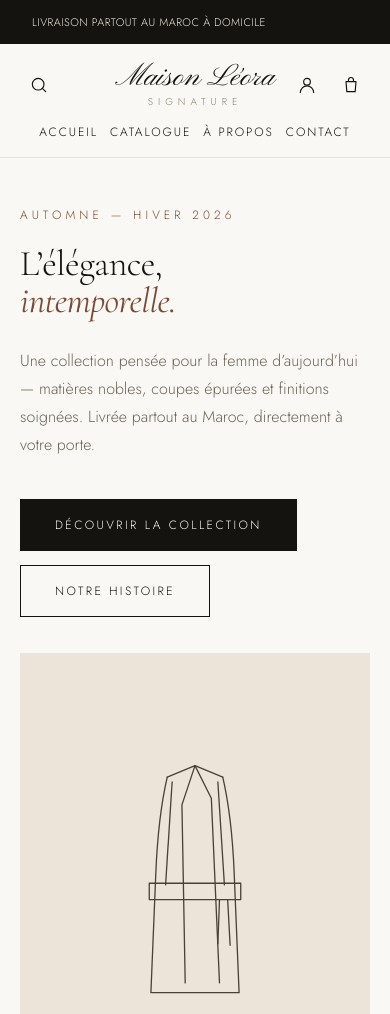
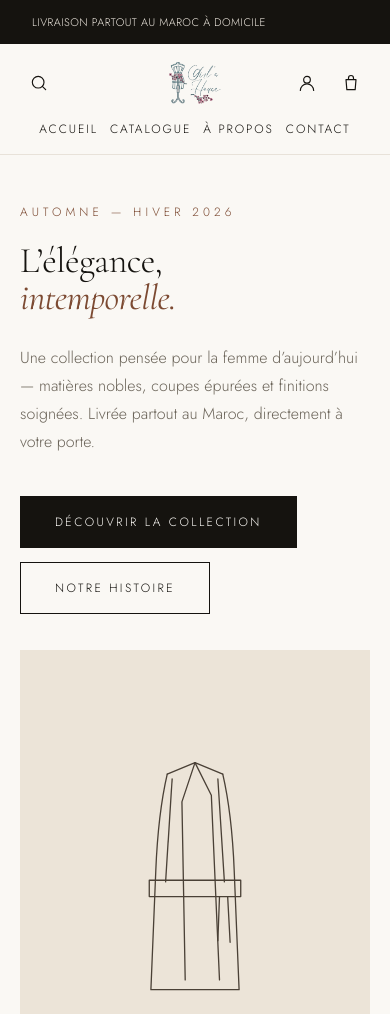
Before and after one commit to zedfzefzfe/girl-fashion-landing-page, a plain HTML site: page index.html in a window 390 px wide. Shown: the top 1014 px of the page. Drawn offline with nearby package versions, Linux system fonts and the light colour scheme.

Commit message:
Rebrand to Girl's House: add transparent logo, replace wordmark
Co-Authored-By: Claude Opus 4.8 <noreply@anthropic.com>
Claude-Session: https://claude.ai/code/session_01KPpQHSRSVo9VTGpinFZ9NU

```diff
--- a/index.html
+++ b/index.html
@@ -3,8 +3,8 @@
 <head>
 <meta charset="utf-8">
 <meta name="viewport" content="width=device-width, initial-scale=1">
-<title>Maison Léora — Mode féminine élégante au Maroc</title>
-<meta name="description" content="Maison Léora — vêtements féminins élégants et intemporels. Livraison partout au Maroc, paiement à la livraison.">
+<title>Girl's House — Mode féminine élégante au Maroc</title>
+<meta name="description" content="Girl's House — vêtements féminins élégants et intemporels. Livraison partout au Maroc, paiement à la livraison.">
 <link rel="preconnect" href="https://fonts.googleapis.com">
 <link rel="preconnect" href="https://fonts.gstatic.com" crossorigin>
 <link rel="stylesheet" href="https://fonts.googleapis.com/css2?family=Cormorant+Garamond:ital,wght@0,300;0,400;0,500;1,300;1,400&family=Jost:wght@300;400;500&family=Pinyon+Script&display=swap">
@@ -37,7 +37,7 @@
     .ann-social { display: none !important; }
     .ann-text { font-size: 11px !important; letter-spacing: .08em !important; }
     .header-top { padding: 18px 18px 0 !important; }
-    .logo-script { font-size: 36px !important; }
+    .logo-script { font-size: 36px !important; } .logo-img { height: 48px !important; } .logo-img-ft { height: 52px !important; }
     .nav-row { gap: 18px !important; padding: 16px !important; flex-wrap: wrap !important; }
     .sec-pad { padding-left: 20px !important; padding-right: 20px !important; }
     .hero-section { padding: 48px 20px 56px !important; }
@@ -47,7 +47,7 @@
     .nl-title { font-size: 34px !important; }
   }
   @media (max-width: 420px) {
-    .logo-script { font-size: 31px !important; }
+    .logo-script { font-size: 31px !important; } .logo-img { height: 42px !important; } .logo-img-ft { height: 46px !important; }
     .hero-title { font-size: 36px !important; }
     .nav-row { gap: 12px !important; font-size: 12px !important; }
     .ann-text { letter-spacing: .04em !important; }
@@ -74,9 +74,9 @@
   <header style="background:#faf8f4;border-bottom:1px solid #e8e2d9;">
     <div class="header-top" style="max-width:1280px;margin:0 auto;padding:22px 32px 0;display:grid;grid-template-columns:1fr auto 1fr;align-items:center;">
       <div style="display:flex;"><button class="icon-btn" aria-label="Rechercher"><svg width="20" height="20" viewBox="0 0 24 24" fill="none" stroke="currentColor" stroke-width="1.4" aria-hidden="true"><circle cx="11" cy="11" r="7"/><path d="M20 20l-4-4" stroke-linecap="round"/></svg></button></div>
-      <a href="index.html" class="lnk" aria-label="Maison Léora, accueil" style="justify-self:center;text-align:center;line-height:1;">
-        <span class="logo-script" style="display:block;font-family:'Pinyon Script',cursive;font-size:46px;color:#15130f;">Maison Léora</span>
-        <span style="display:block;font-size:10px;letter-spacing:.5em;margin-top:4px;color:#8a8276;text-transform:uppercase;">Signature</span>
+      <a href="index.html" class="lnk" aria-label="Girl's House, accueil" style="justify-self:center;text-align:center;line-height:1;">
+        <img src="assets/girls-house-logo.png" alt="Girl's House" class="logo-img" style="display:block;height:60px;width:auto;">
+
       </a>
       <div style="display:flex;justify-content:flex-end;gap:2px;">
         <button class="icon-btn" aria-label="Mon compte"><svg width="20" height="20" viewBox="0 0 24 24" fill="none" stroke="currentColor" stroke-width="1.4" aria-hidden="true"><circle cx="12" cy="8" r="4"/><path d="M4 21c0-4.4 3.6-8 8-8s8 3.6 8 8" stroke-linecap="round"/></svg></button>
@@ -200,7 +200,7 @@
   <!-- BRAND PROMISE -->
   <section style="background:#7c4a32;color:#f5efe6;">
     <div class="sec-pad" style="max-width:980px;margin:0 auto;padding:72px 32px;text-align:center;">
-      <p style="margin:0 0 16px;font-size:12px;letter-spacing:.34em;text-transform:uppercase;opacity:.8;">La promesse Maison Léora</p>
+      <p style="margin:0 0 16px;font-size:12px;letter-spacing:.34em;text-transform:uppercase;opacity:.8;">La promesse Girl's House</p>
       <p class="banner-title" style="margin:0;font-family:'Cormorant Garamond',serif;font-weight:300;font-size:38px;line-height:1.3;">Confection soignée, livraison partout au Maroc à domicile — et paiement à la livraison.</p>
     </div>
   </section>
@@ -216,7 +216,7 @@
       <div style="flex:1 1 380px;min-width:0;">
         <p style="margin:0 0 20px;font-size:12px;letter-spacing:.34em;text-transform:uppercase;color:#7c4a32;">Notre Maison</p>
         <h2 style="margin:0 0 24px;font-family:'Cormorant Garamond',serif;font-weight:300;font-size:42px;line-height:1.12;color:#15130f;">L&#8217;art du vêtement bien fait</h2>
-        <p style="margin:0 0 18px;font-size:16px;line-height:1.8;color:#6b6459;font-weight:300;">Née d&#8217;un amour pour les matières nobles et les lignes épurées, Maison Léora dessine un vestiaire pensé pour durer. Chaque pièce est confectionnée avec attention, dans le respect du geste et du détail.</p>
+        <p style="margin:0 0 18px;font-size:16px;line-height:1.8;color:#6b6459;font-weight:300;">Née d&#8217;un amour pour les matières nobles et les lignes épurées, Girl's House dessine un vestiaire pensé pour durer. Chaque pièce est confectionnée avec attention, dans le respect du geste et du détail.</p>
         <p style="margin:0 0 32px;font-size:16px;line-height:1.8;color:#6b6459;font-weight:300;">Nous croyons à une élégance discrète — celle qui traverse les saisons sans jamais se démoder.</p>
         <a href="#collection" class="lnk" style="display:inline-block;font-size:12px;letter-spacing:.2em;text-transform:uppercase;border-bottom:1px solid #15130f;padding-bottom:5px;">Découvrir la collection</a>
       </div>
@@ -262,8 +262,8 @@
       <div style="display:grid;grid-template-columns:repeat(auto-fit, minmax(200px, 1fr));gap:48px;">
         <div>
           <div style="line-height:1;">
-            <span style="display:block;font-family:'Pinyon Script',cursive;font-size:40px;color:#faf8f4;">Maison Léora</span>
-            <span style="display:block;font-size:10px;letter-spacing:.5em;margin-top:6px;color:#8a8276;text-transform:uppercase;">Signature</span>
+            <img src="assets/girls-house-logo.png" alt="Girl's House" class="logo-img-ft" style="display:block;height:62px;width:auto;">
+
           </div>
           <p style="margin:22px 0 0;font-size:14px;line-height:1.7;color:#8a8276;max-width:240px;">L&#8217;élégance intemporelle, confectionnée avec soin au Maroc.</p>
           <div style="display:flex;gap:10px;margin-top:22px;">
@@ -293,13 +293,13 @@
           <h4 style="margin:0 0 20px;font-size:12px;letter-spacing:.22em;text-transform:uppercase;color:#faf8f4;font-weight:400;">Contact</h4>
           <ul style="list-style:none;margin:0;padding:0;display:grid;gap:12px;font-size:14px;">
             <li><a href="#" class="ftlink">WhatsApp</a></li>
-            <li><a href="#" class="ftlink">contact@maisonleora.ma</a></li>
+            <li><a href="#" class="ftlink">contact@girlshouse.ma</a></li>
             <li><a href="#" class="ftlink">Instagram</a></li>
           </ul>
         </div>
       </div>
       <div style="margin-top:52px;padding-top:26px;border-top:1px solid #2c2821;display:flex;flex-wrap:wrap;gap:12px;justify-content:space-between;font-size:12px;letter-spacing:.06em;color:#8a8276;">
-        <span>© 2026 Maison Léora — Tous droits réservés.</span>
+        <span>© 2026 Girl's House — Tous droits réservés.</span>
         <span>Livraison partout au Maroc · Paiement à la livraison</span>
       </div>
     </div>
```
Also changed, not shown: product.html (+9 -9 lines), assets/girls-house-logo.png (added), 1 other file.
